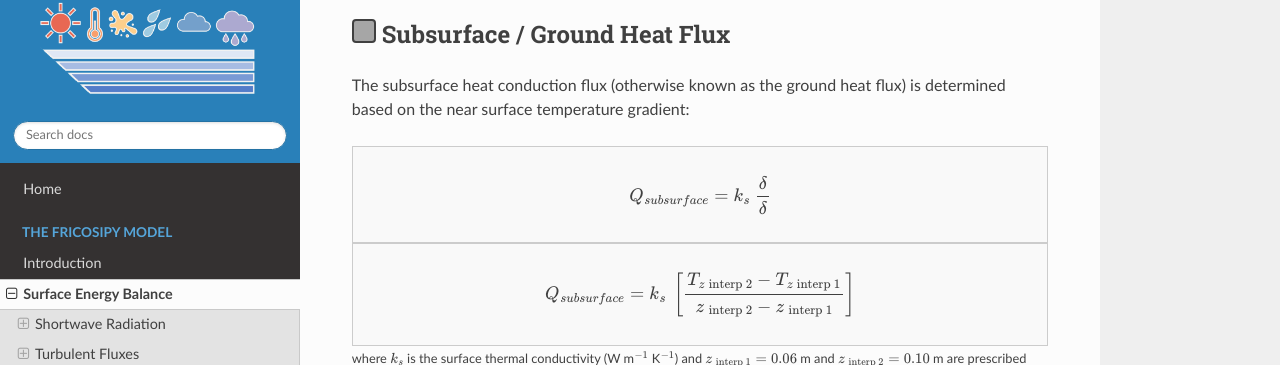
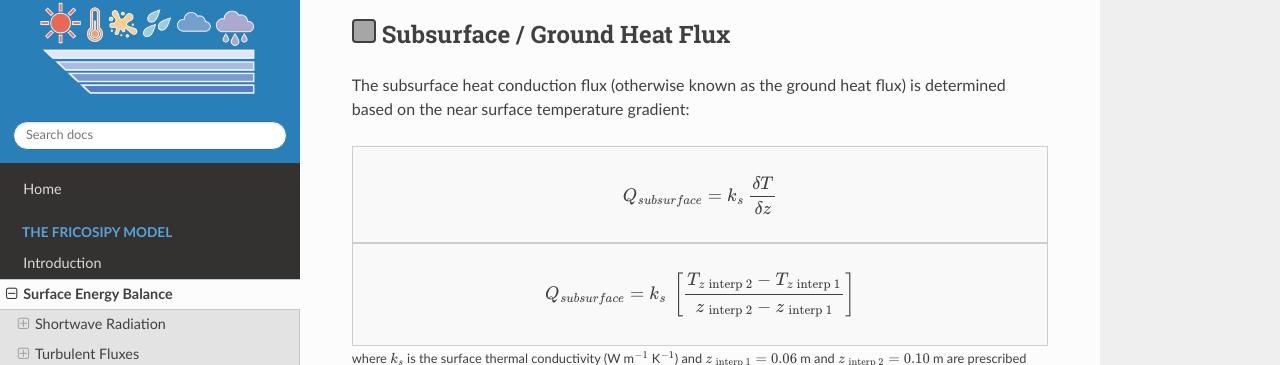
Before and after one commit to MarcusGastaldello/FRICOSIPY, an MkDocs documentation site: the page built from docs/surface_energy_balance.md, in a window 1280 px wide and 900 px high, scrolled down 6149 px. Shown: the part 84-449 px from the top of the window. Built offline with MkDocs 1.6.1, drawn with Linux system fonts in a browser that asks for light colours; nearby versions of some CDN libraries.

```diff
--- a/docs/surface_energy_balance.md
+++ b/docs/surface_energy_balance.md
@@ -304,7 +304,7 @@ The subsurface heat conduction flux (otherwise known as the ground heat flux) is
 
 <div style="border:1px solid #ccc; padding:10px; background:#f9f9f9; max-width:100%; overflow-x:auto;">
 $$
-Q_{subsurface} = k_{s} \: \frac{\delta}{\delta}
+Q_{subsurface} = k_{s} \: \frac{\delta T}{\delta z}
 $$
 </div>
 
```
